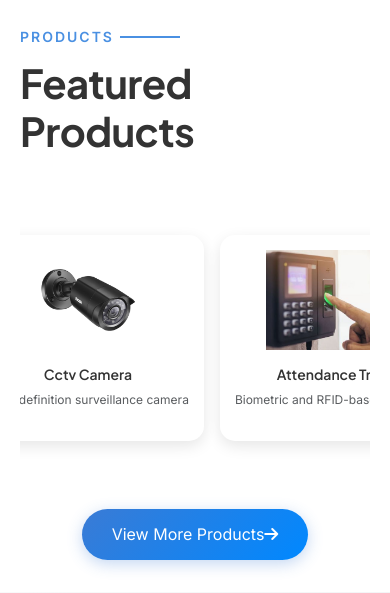
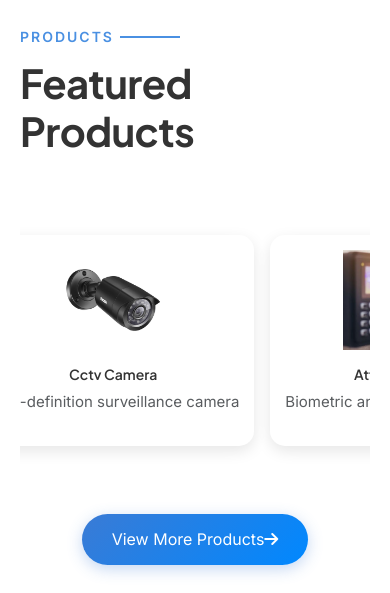
Before and after one commit to Bedru-Mekiyu/skylink, a Laravel app: page / in a window 390 px wide. Shown: the part 2835-3428 px from the top of the page. Run offline with Laravel 12, Linux system fonts and the light colour scheme; data comes from the database, SQL or seed files in the repository; data that the repository does not hold is empty; some libraries are stand-ins or nearby versions.

Commit message:
fix(typography): product card text 15px on phones (page forced 12px !important)

```diff
--- a/resources/views/partials/typography.blade.php
+++ b/resources/views/partials/typography.blade.php
@@ -160,7 +160,7 @@
     html body :is(.category-badge, .news-tag, .news-video__platform, .news-featured__label, .sk-contact__status,
                   .nav-contact__row, .nav-contact__row a, .nav-contact__sep, .contact-card h6) { font-size: 0.8125rem; }
     @media (max-width: 575.98px) {
-        html body .product-card p.text-muted { font-size: 0.9375rem; }
+        html body .product-card p { font-size: 0.9375rem !important; } /* the page sets 12px !important on phones */
     }
 
     /* Long-form news article: comfortable measure and leading. */
```
